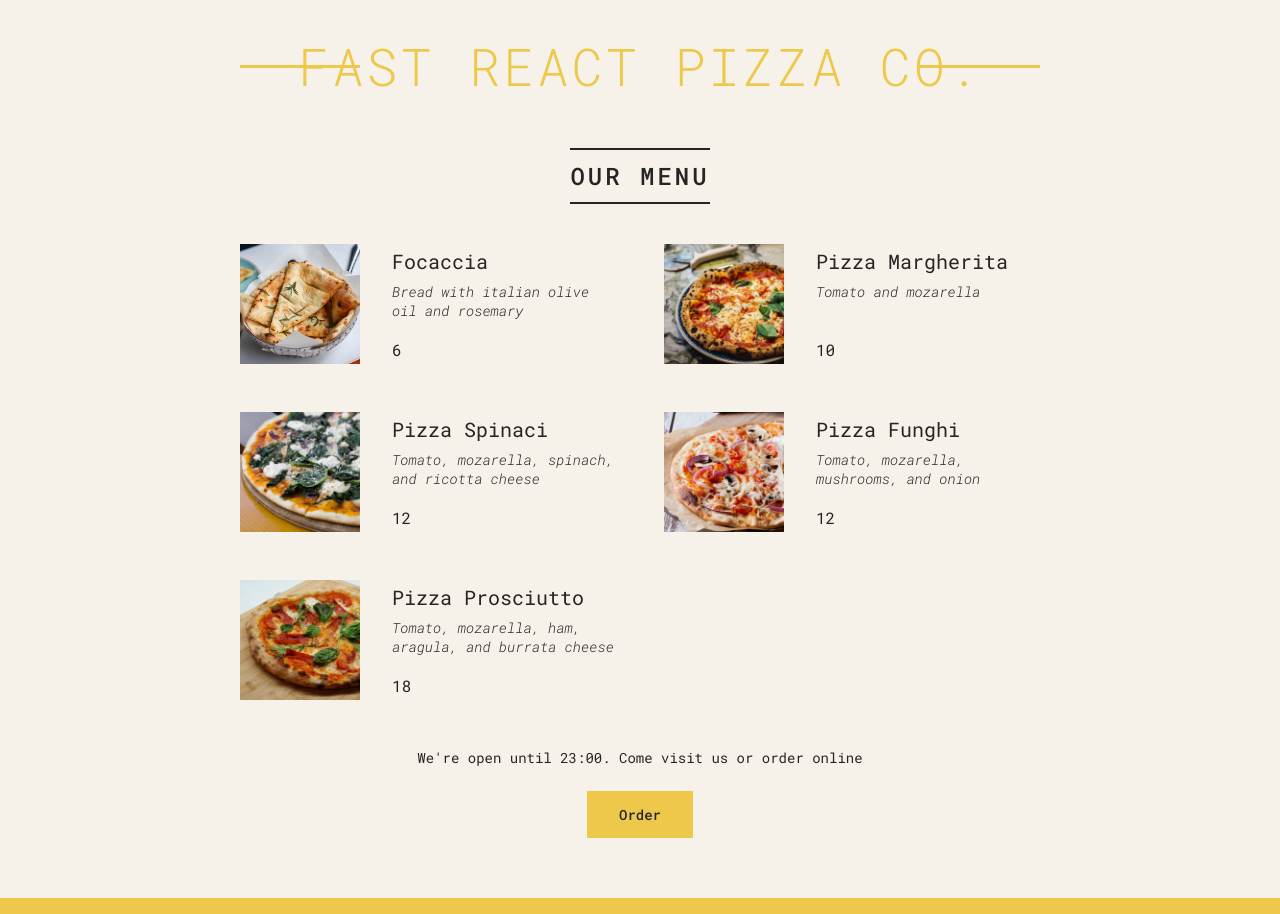
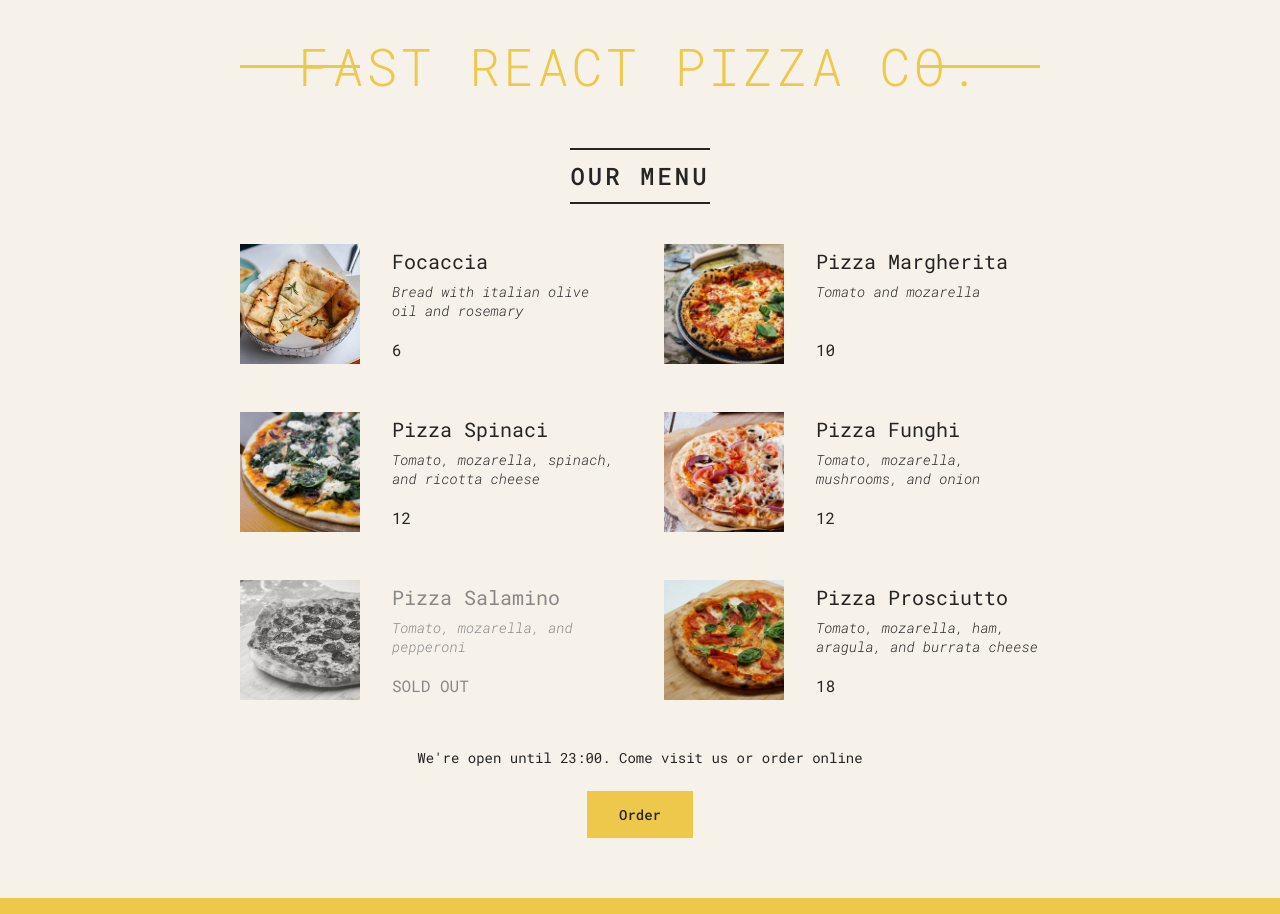
Before and after one commit to MtiPsd/pizza-menu, a React (Create React App) app: page / in a window 1280 px wide. Built offline with nearby package versions, Linux system fonts and the light colour scheme.

Commit message:
project implementation completed

```diff
--- a/src/App.js
+++ b/src/App.js
@@ -93,16 +93,14 @@
   );
 }
 
-function Pizza({ photo, name, ingredient, price, soldOut }) {
-  if (soldOut) return null;
-
+function Pizza({ photo, name, ingredient, price, soldOut }, props) {
   return (
-    <li className='pizza'>
+    <li className={`pizza ${soldOut ? ' sold-out' : ''}`}>
       <img src={photo} alt={name}></img>
       <div>
         <h3>{name}</h3>
         <p>{ingredient}</p>
-        <span>{price}</span>
+        <span>{soldOut ? 'SOLD OUT' : price}</span>
       </div>
     </li>
   );
@@ -113,20 +111,11 @@
   const openHours = 12;
   const closeHour = 23;
   const isOpen = hour >= openHours && hour <= closeHour;
-  ///////////////////////////////////////////
-  if (isOpen) {
-    console.log("We're currently open");
-  } else {
-    console.log("Sorry we're closed");
-  }
 
   return (
     <footer className='footer'>
       {isOpen ? (
-        <div className='order'>
-          <p>We're open until {closeHour}:00. Come visit us or order online</p>
-          <button className='btn'>Order</button>
-        </div>
+        <Order closeHour={closeHour} />
       ) : (
         <p>
           We're happy to welcome you between {openHours}:00 and {closeHour}:00
@@ -136,4 +125,13 @@
   );
 }
 
+function Order({ closeHour }) {
+  return (
+    <div className='order'>
+      <p>We're open until {closeHour}:00. Come visit us or order online</p>
+      <button className='btn'>Order</button>
+    </div>
+  );
+}
+
 export default App;
```
